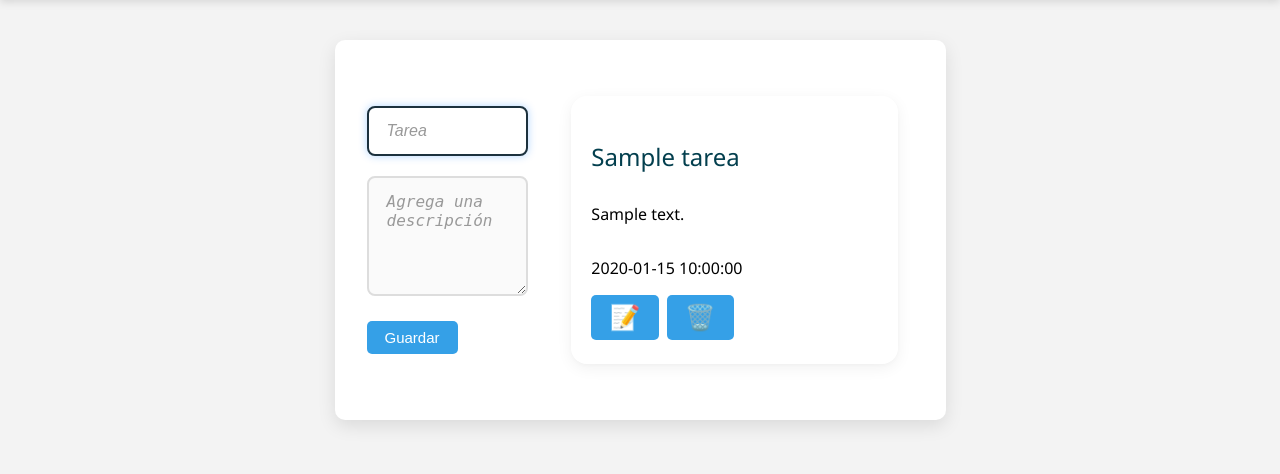
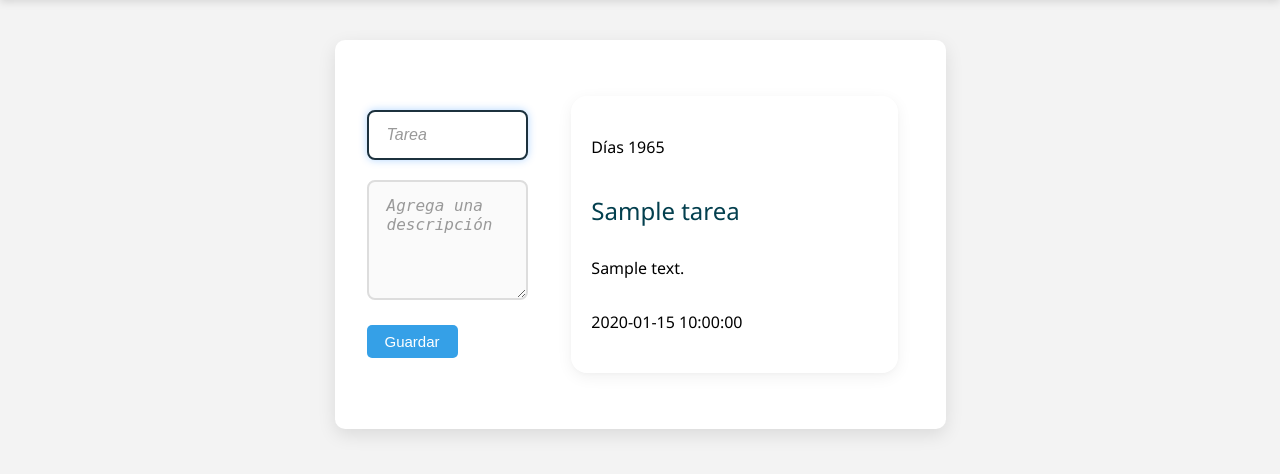
Before and after one commit to tincho950303/CRUD, a PHP site: page / in a window 1280 px wide. Shown: the part 89-563 px from the top of the page. Run offline with PHP 8.4, Linux system fonts and the light colour scheme; tables that the repository leaves empty or names only in its code hold one stand-in row (values such as "Sample post").

Commit message:
Implemente contador de dias

```diff
--- a/estilos.css
+++ b/estilos.css
@@ -161,6 +161,8 @@ textarea {
   box-shadow: 0 8px 24px rgba(0,0,0,0.12), 0 3px 8px rgba(0,0,0,0.06);
 }
 
+
+
 .tareas-container .botones {
 
     display: flex;
--- a/index.php
+++ b/index.php
@@ -16,21 +16,24 @@
 
 
     <div class="tareas-container">
-     <?php $query = "SELECT * FROM tareas";
+     <?php $query = "SELECT titulo, descripcion, fecha, DATEDIFF(NOW(), fecha) AS dias_pasados FROM tareas";
         $resultado_tareas = mysqli_query($conexion,$query);
 
             while ($row = mysqli_fetch_array($resultado_tareas)) { ?>
                 <div class="caja-tarea">
+                    <p class="dias">Días <?php echo $row['dias_pasados'] ?></p>
                     <h2><?php echo $row['titulo'] ?></h2>
                     <p><?php echo $row['descripcion'] ?></p>
                     <p><?php echo $row['fecha'] ?></p>
+
                     <div class="botones">
-                        <button><a href="editar_tarea.php?id=<?php echo $row['id']?>">📝</a></button>
-                        <button><a href="editar_tarea.php?id=<?php echo $row['id']?>">🗑️</a></button>
+
                     </div>
                 </div>
 
-        <?php }?>
+
+                <?php }?>
+
     </div>
      </main>
 
```
